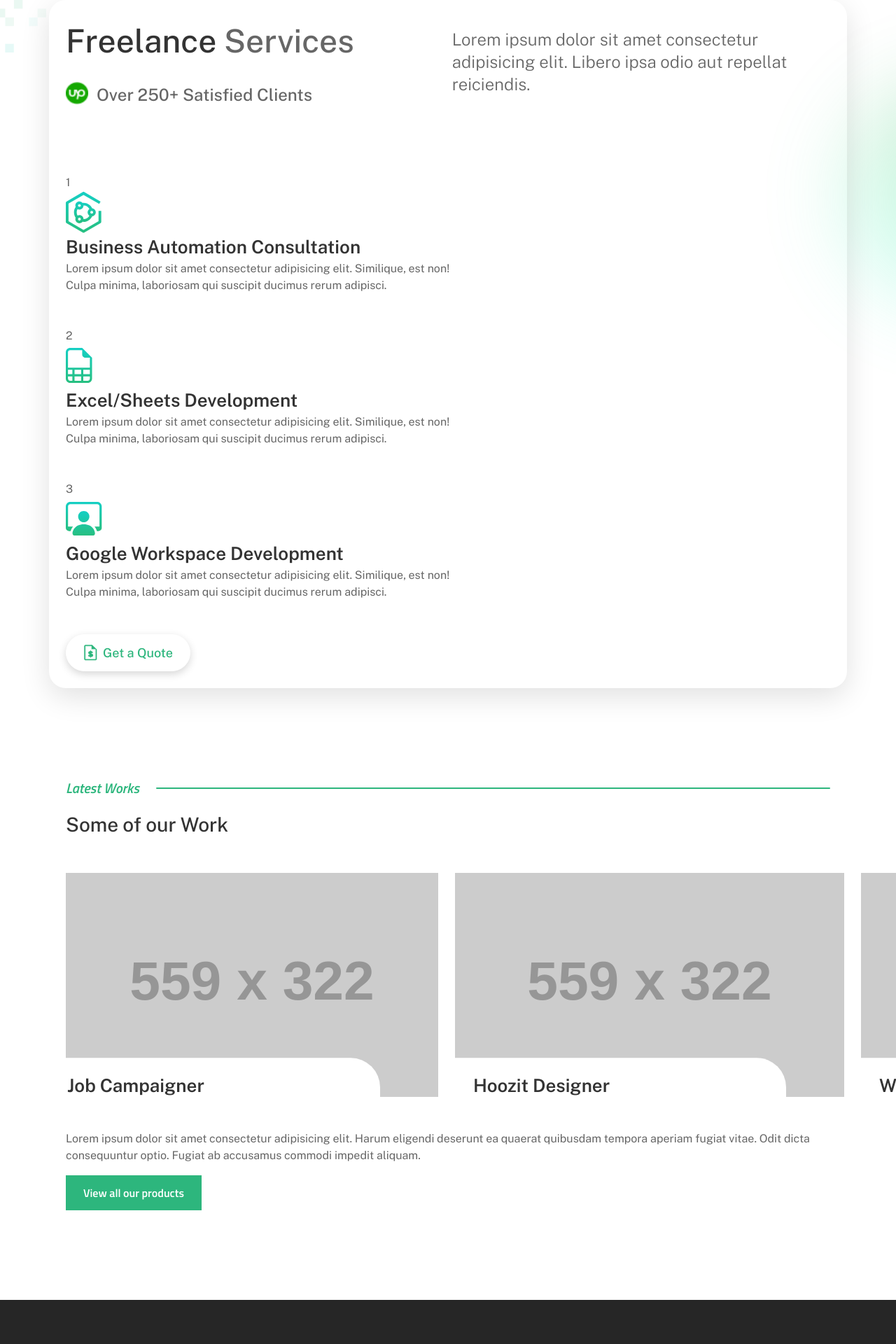
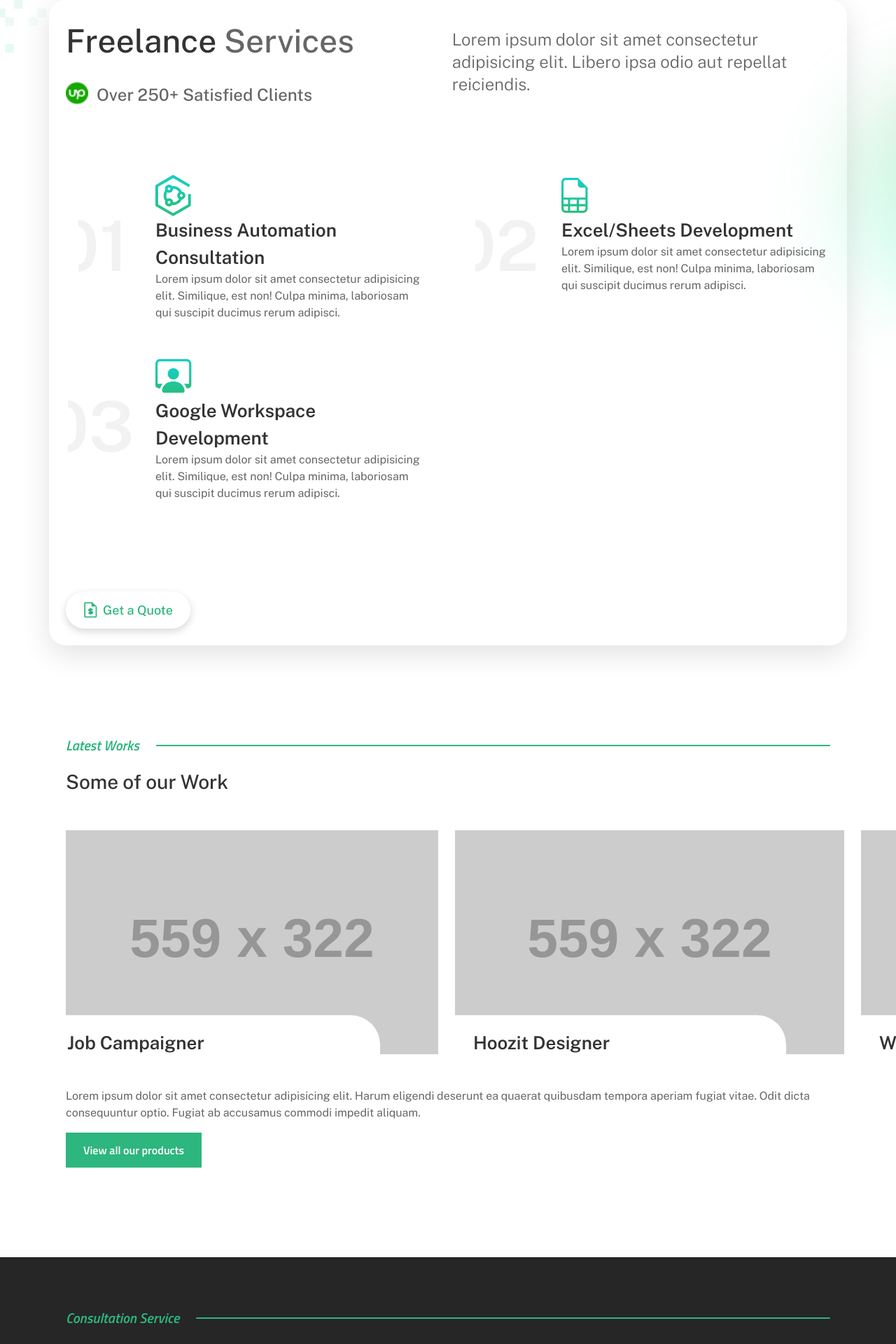
Before and after one commit to rshageer/rshageer.github.io, a Jekyll site: the page built from index.md, in a window 1280 px wide. Shown: the part 692-2612 px from the top of the page at 70% size. Built offline with Jekyll 4.4.1, drawn with Linux system fonts in a browser that asks for light colours.

Commit message:
Made home services responsive

```diff
--- a/_includes/home_services.html
+++ b/_includes/home_services.html
@@ -9,9 +9,12 @@
     </section>
     <p class="home-services__header-description" aria-label="Pullout Description" class="home-services__pullout | txt-clr-grey-500">Lorem ipsum dolor sit amet consectetur adipisicing elit. Libero ipsa odio aut repellat reiciendis.</p>
   </header>
-  <section aria-label="List of Freelance Services" class="home-services__panel | flow">
+  <section aria-label="List of Freelance Services" class="home-services__panel | flex">
       {% for service in site.services %}
-        <article class="readable-width" aria-label="{{ service.title }}">
+      {% assign idx={{forloop.index}}%}
+
+        <article class="readable-width" aria-label="{{ service.title }}"
+          style="--service-counter-image: url(/assets/images/icons/{{idx}}-bullet.svg)">
           <section>
             <img src="{{ service.img }}" alt="{{ service.imgAlt}}">
             <h3>{{ service.title}}</h3>
@@ -19,6 +22,6 @@
           </section>
         </article>
       {% endfor %}
-    <a class= "home-services__cta | button button-rounded" href=""><img src="/assets/images/icons/money-icon.svg" /> Get a Quote</a>
   </section>
+  <a class= "home-services__cta | button button-rounded | mt-10" href=""><img src="/assets/images/icons/money-icon.svg" /> Get a Quote</a>
 </article>
--- a/_sass/blocks/_home-services.scss
+++ b/_sass/blocks/_home-services.scss
@@ -4,6 +4,7 @@
     padding-block: 1.5rem;
     padding-inline: #{nth($spacing, 5)};
     border-radius: 1.5rem;
+
 }
 
 .home-services__header{
@@ -34,15 +35,14 @@
 }
 
 .home-services__panel {
-    --flow-space: #{nth($spacing, 7)};
     margin-top: 3rem;
-    counter-reset: article;
+    flex-wrap: wrap;
+    justify-content: space-around;
+    gap: #{nth($spacing, 7)};
+    --flex-row-gap: #{nth($spacing, 7)};
 
-    & > article{
-      &::before{
-        counter-increment: article;
-        content: counter(article);
-      }
+    & > article {
+      max-width: #{nth($spacing, 14)};
     }
 }
 
@@ -81,4 +81,27 @@
       line-height: #{nth($spacing, 6)};
     }
   }
+  .home-services__panel {
+      counter-reset: article;
+
+      & > article{
+        display:flex;
+        gap: #{nth($spacing, 6)};
+
+        &::before{
+          counter-increment: article;
+          content: var(--service-counter-image);
+          margin-top: 65px;
+          min-width: #{nth($spacing, 9)};
+          text-align: center;
+
+        }
+      }
+  }
 }
+
+@media (min-width: 1150px){
+  .home-services__panel {
+      justify-content: space-between;
+  }
+}
```
Also changed, not shown: assets/images/icons/1-bullet.svg (renamed from assets/images/icons/one-bullet.svg), assets/images/icons/2-bullet.svg (renamed from assets/images/icons/two-bullet.svg), assets/images/icons/3-bullet.svg (renamed from assets/images/icons/three-bullet.svg).
